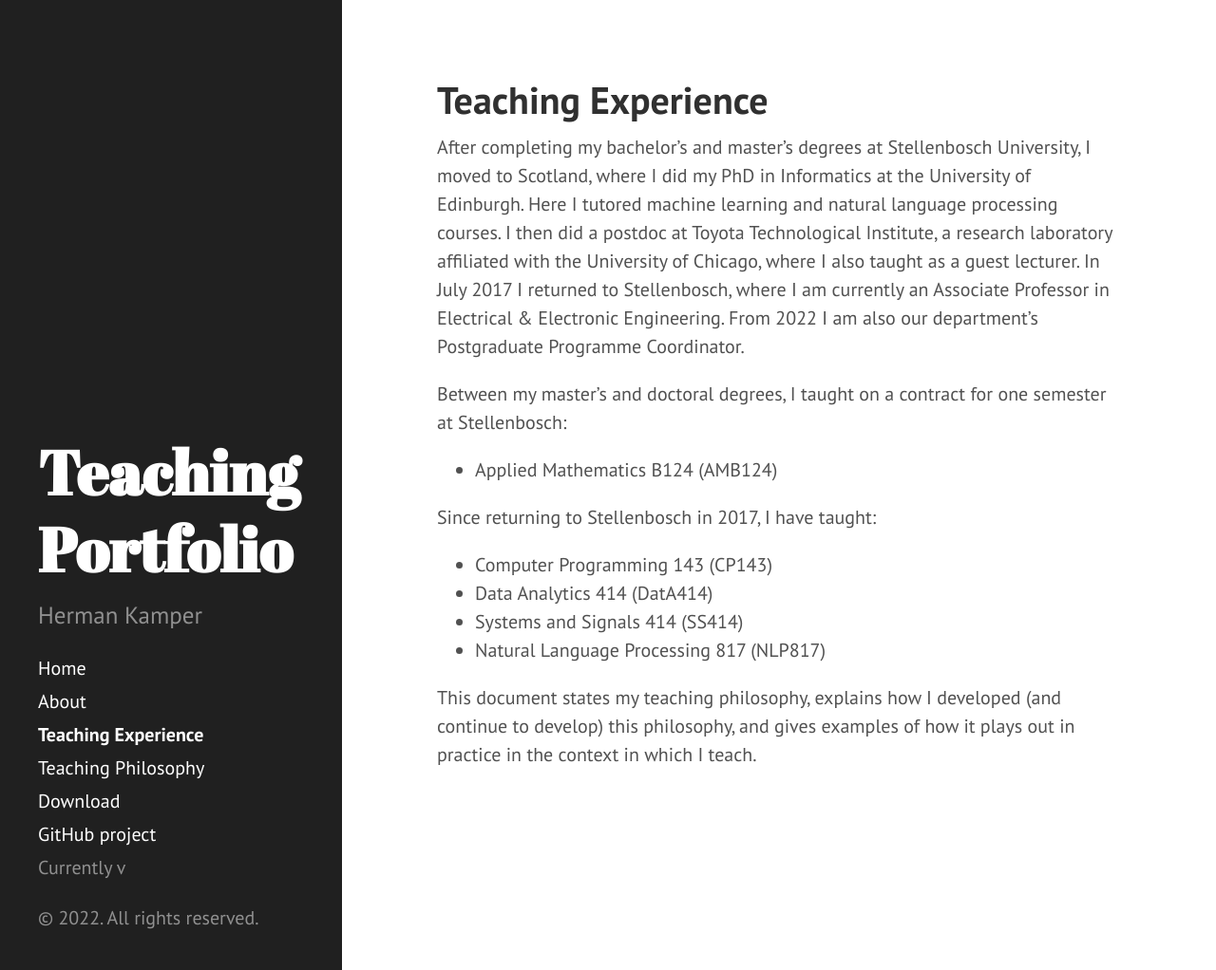
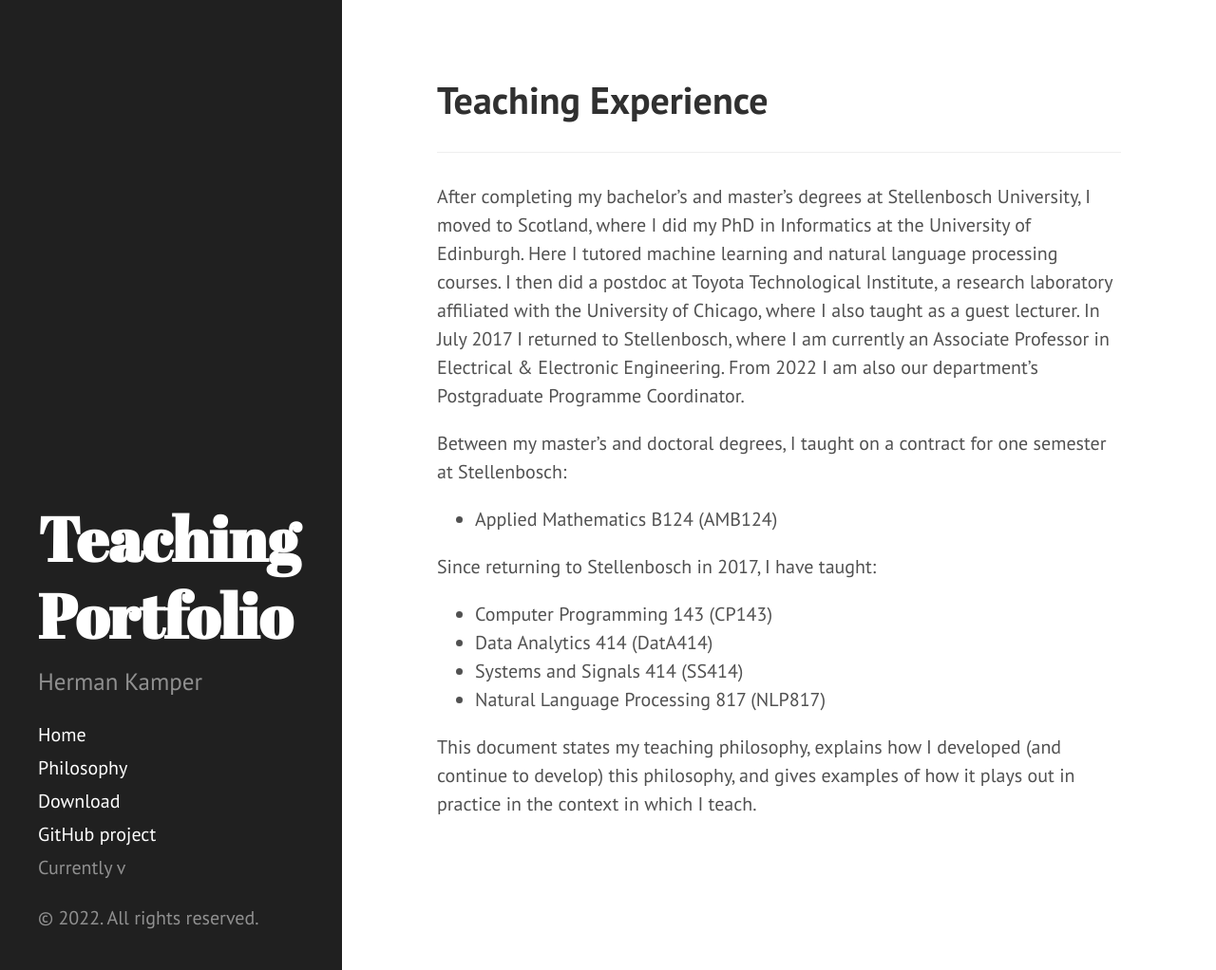
Before and after one commit to kamperh/teaching_portfolio, a Jekyll site: the page built from index.md, in a window 1280 px wide and 1022 px high. Shown: the whole window at 95% size. Built offline with Jekyll 4.4.1, drawn with Linux system fonts in a browser that asks for light colours; nearby versions of some CDN libraries.

Commit message:
Added order

```diff
--- a/_config.yml
+++ b/_config.yml
@@ -6,8 +6,8 @@
 title:            'Teaching Portfolio'
 tagline:          'My teaching philosophy'
 description:      'Herman Kamper'
-url:              https://www.kamperh.com/teaching_portfolio
-# url:              http://localhost:4000
+# url:              https://www.kamperh.com/teaching_portfolio
+url:              http://localhost:4000
 baseurl:          ''
 paginate:         5
 permalink:        pretty
--- a/_includes/sidebar.html
+++ b/_includes/sidebar.html
@@ -10,19 +10,30 @@
     </div>
 
     <nav class="sidebar-nav">
-      <a class="sidebar-nav-item{% if page.url == site.baseurl %} active{% endif %}" href="{{ site.baseurl }}">Home</a>
+      <a class="sidebar-nav-item{% if page.url == site.baseurl %} active{% endif %}" href="{{ site.baseurl | absolute_url }}">Home</a>
 
       {% comment %}
         The code below dynamically generates a sidebar nav of pages with
         `layout: page` in the front-matter. See readme for usage.
       {% endcomment %}
 
-      {% assign pages_list = site.pages %}
+      <!-- {% assign pages_list = site.pages %}
       {% for node in pages_list %}
         {% if node.title != null %}
           {% if node.layout == "page" %}
             <a class="sidebar-nav-item{% if page.url == node.url %} active{% endif %}" href="{{ node.url }}">{{ node.title }}</a>
           {% endif %}
+        {% endif %}
+      {% endfor %} -->
+
+      {% assign sorted_pages = site.pages | sort:"order" %}
+      {% for node in sorted_pages %}
+        {% if node.title != null %}
+          {% unless node.exclude %}
+            {% if node.layout == "page" %}
+              <a class="sidebar-nav-item{% if page.url == node.url %} active{% endif %}" href="{{ node.url | absolute_url }}">{{ node.sidebar_title }}</a>
+            {% endif %}
+          {% endunless %}
         {% endif %}
       {% endfor %}
 
```
Also changed, not shown: index.md (+3 -0 lines).
